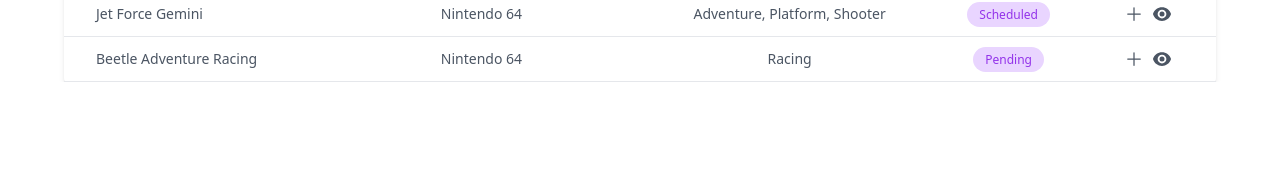
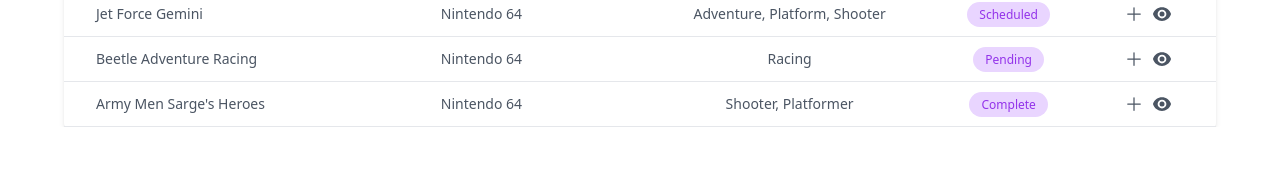
Before and after one commit to dmoczisko/bakLog, a Vue app: page /games in a window 1280 px wide. Shown: the part 518-695 px from the top of the page. Built offline with nearby package versions, Linux system fonts and the light colour scheme; no server answers; sample sign-in values are in the browser's storage.

Commit message:
adding array value for testing of push to main

```diff
--- a/src/components/GamesListComponent.vue
+++ b/src/components/GamesListComponent.vue
@@ -146,6 +146,17 @@
     description: 'Racing Game',
     rating: '72',
     completionStatus: 'Pending'
+  },
+  {
+    gameId: 7,
+    title: "Army Men Sarge's Heroes",
+    releaseYear: 2001,
+    releaseDate: 'Mar 31st, 2001',
+    genre: 'Shooter, Platformer',
+    platforms: 'Nintendo 64',
+    description: 'Army Men Game',
+    rating: '76',
+    completionStatus: 'Complete'
   }
 ]);
 
```
